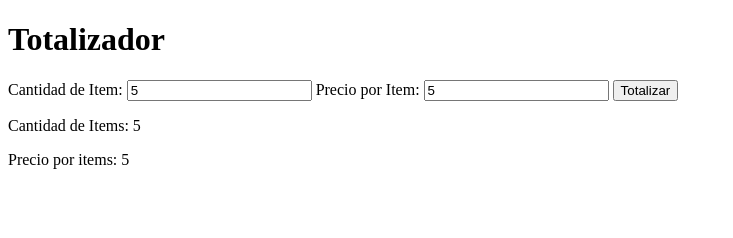
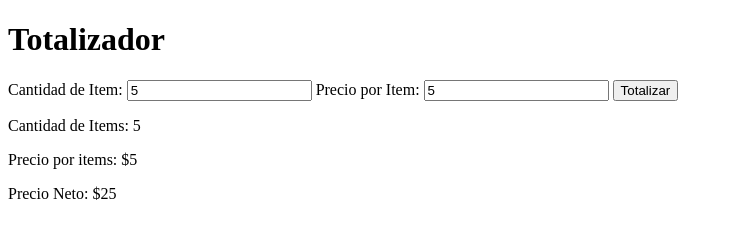
Before and after one commit to JhessaelGit/Totalizador_De_Ventas, a website built with Parcel: page index.html in a window 1280 px wide. Both pictures are taken after typing "5", "5" into the empty fields and a click on the input "Totalizar". Shown: the whole page, without its empty margins (0-733 px from the left). Built offline with nearby package versions, Linux system fonts and the light colour scheme.

Commit message:
feat: Ahora muestra el Precio Neto

```diff
--- a/index.html
+++ b/index.html
@@ -14,6 +14,7 @@
     </form>
     <div id="mostrar-cantidad-items-div"></div>
     <div id="mostrar-precio-items-div"></div>
+    <div id="mostrar-precio-neto-div"></div>
     <script type="module" src="./src/presenter.js"></script>
   </body>
 </html>
--- a/src/presenter.js
+++ b/src/presenter.js
@@ -4,11 +4,14 @@ const precio_items = document.querySelector("#precio-item");
 const formTotalizador=document.querySelector("#totalizador-form")
 const mostrarCantidadDiv=document.querySelector("#mostrar-cantidad-items-div")
 const mostrarDrecioDiv=document.querySelector("#mostrar-precio-items-div")
+const mostrarPrecioNetoDiv=document.querySelector("#mostrar-precio-neto-div")
+
 formTotalizador.addEventListener("submit", (event) => {
   event.preventDefault();
 
   const cantidad_items_value = Number.parseInt(cantidad_items.value);
   const precio_items_value = Number.parseInt(precio_items.value);
   mostrarCantidadDiv.innerHTML = "<p>" + "Cantidad de Items: " + cantidad_items_value + "</p>";
-  mostrarDrecioDiv.innerHTML = "<p>" + "Precio por items: " + precio_items_value + "</p>";
+  mostrarDrecioDiv.innerHTML = "<p>" + "Precio por items: $" + precio_items_value + "</p>";
+  mostrarPrecioNetoDiv.innerHTML = "<p>" + "Precio Neto: $" + precio_neto(cantidad_items_value,precio_items_value) + "</p>";
 });
```
